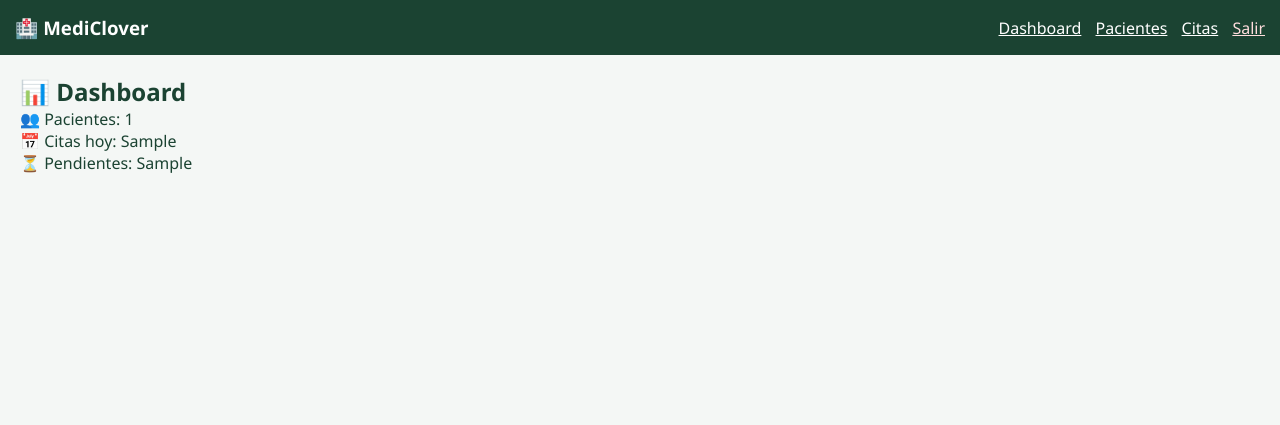
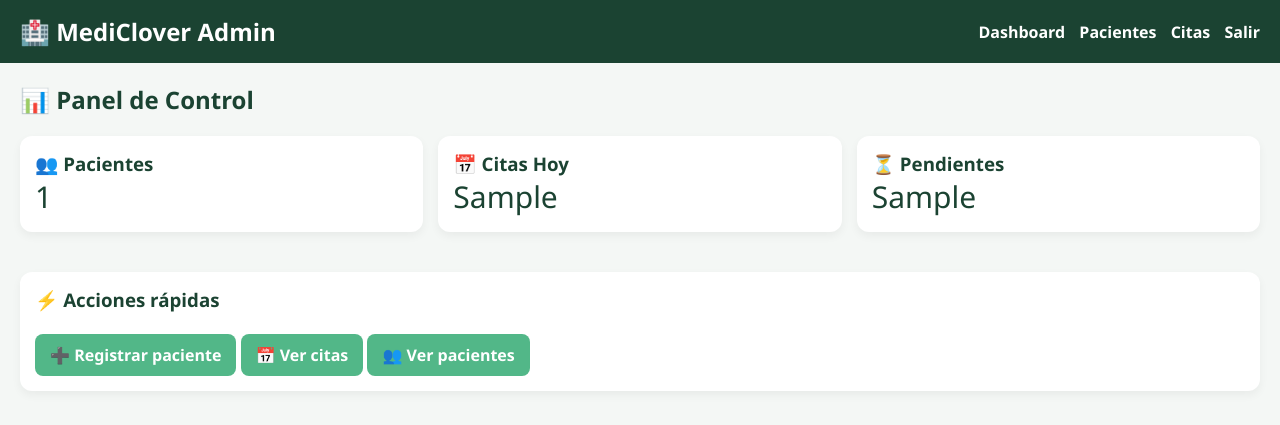
Before and after one commit to Mateo450/mediclover, a Flask app: template templates/index.html in a window 1280 px wide. Shown: the top 425 px of the page. Run offline with Flask 3, Linux system fonts and the light colour scheme; the template is opened without the code that fills it: most values are stand-ins (such as "Sample title", 1, 10 or a date in 2020); some libraries are stand-ins or nearby versions.

Commit message:
dashboard moderno

```diff
--- a/templates/index.html
+++ b/templates/index.html
@@ -1,13 +1,61 @@
-{% extends "base.html" %}
+<!DOCTYPE html>
+<html>
+<head>
+    <title>MediClover - Dashboard</title>
+    <link rel="stylesheet" href="{{ url_for('static', filename='styles.css') }}">
+</head>
 
-{% block contenido %}
+<body>
 
-<h2>📊 Dashboard</h2>
-
-<div>
-    <p>👥 Pacientes: {{ total_pacientes }}</p>
-    <p>📅 Citas hoy: {{ citas_hoy }}</p>
-    <p>⏳ Pendientes: {{ citas_pendientes }}</p>
+<!-- NAVBAR -->
+<div class="navbar">
+    <h2>🏥 MediClover Admin</h2>
+    <div>
+        <a href="/">Dashboard</a>
+        <a href="/pacientes">Pacientes</a>
+        <a href="/citas">Citas</a>
+        <a href="/logout">Salir</a>
+    </div>
 </div>
 
-{% endblock %}
+<div class="container">
+
+    <h2 style="margin-bottom:20px;">📊 Panel de Control</h2>
+
+    <!-- TARJETAS -->
+    <div style="display:grid; grid-template-columns:repeat(auto-fit,minmax(200px,1fr)); gap:15px;">
+
+        <div class="card">
+            <h3>👥 Pacientes</h3>
+            <p style="font-size:30px;">{{ total_pacientes }}</p>
+        </div>
+
+        <div class="card">
+            <h3>📅 Citas Hoy</h3>
+            <p style="font-size:30px;">{{ citas_hoy }}</p>
+        </div>
+
+        <div class="card">
+            <h3>⏳ Pendientes</h3>
+            <p style="font-size:30px;">{{ citas_pendientes }}</p>
+        </div>
+
+    </div>
+
+    <!-- ACCIONES -->
+    <div style="margin-top:25px;" class="card">
+
+        <h3>⚡ Acciones rápidas</h3>
+
+        <br>
+
+        <a href="/registro" class="btn">➕ Registrar paciente</a>
+        <a href="/citas" class="btn">📅 Ver citas</a>
+        <a href="/pacientes" class="btn">👥 Ver pacientes</a>
+
+    </div>
+
+</div>
+
+</body>
+</html>
```
